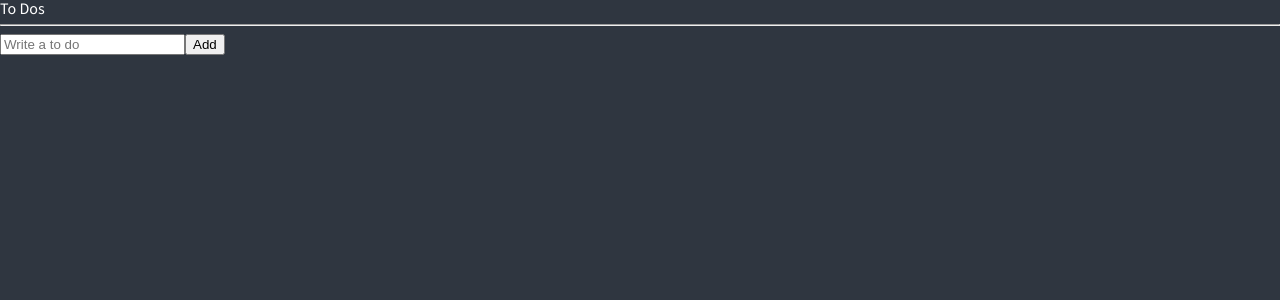
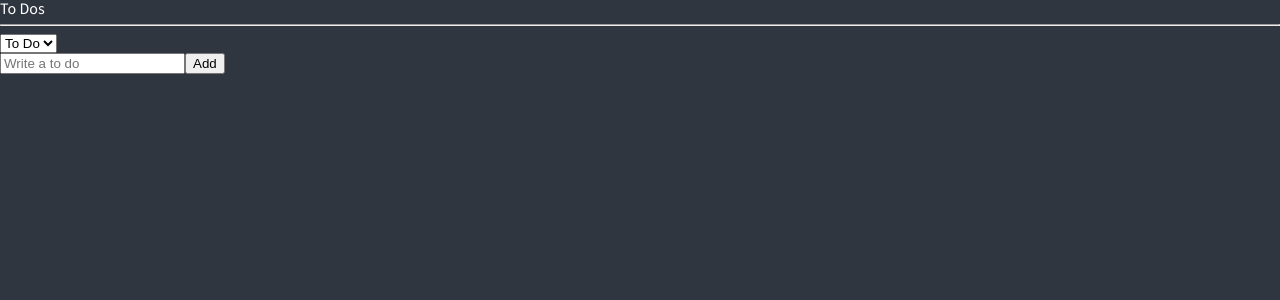
Before and after one commit to YooEuiseonBlog/selector-app, a React (Create React App) app: page / in a window 1280 px wide. Shown: the top 300 px of the page. Built offline with nearby package versions, Linux system fonts and the light colour scheme.

Commit message:
selector get 적용

```diff
--- a/src/atoms.ts
+++ b/src/atoms.ts
@@ -1,4 +1,4 @@
-import { atom } from "recoil";
+import { atom, selector } from "recoil";
 
 export interface IToDo {
   id: number;
@@ -6,7 +6,29 @@ export interface IToDo {
   category: "TO_DO" | "DOING" | "DONE";
 }
 
+export const categoryState = atom({
+  key: "category",
+  default: "TO_DO",
+});
+
 export const toDoState = atom<IToDo[]>({
   key: "toDo",
   default: [],
 });
+
+export const toDoSelector = selector({
+  key: "toDoSelector",
+  get: ({ get }) => {
+    const toDos = get(toDoState);
+    const category = get(categoryState);
+
+    // if (category === "TO_DO")
+    //   return toDos.filter((toDo) => toDo.category === "TO_DO");
+    // if (category === "DOING")
+    //   return toDos.filter((toDo) => toDo.category === "DOING");
+    // if (category === "DONE")
+    //   return toDos.filter((toDo) => toDo.category === "DONE");
+
+    return toDos.filter((toDo) => toDo.category === category);
+  },
+});
--- a/src/components/ToDoList2.tsx
+++ b/src/components/ToDoList2.tsx
@@ -1,19 +1,56 @@
-import { useRecoilValue } from "recoil";
+import { useRecoilState, useRecoilValue } from "recoil";
 import CreateToDo from "./CreateToDo";
-import { toDoState } from "../atoms";
+import { categoryState, toDoSelector, toDoState } from "../atoms";
 import ToDo from "./ToDo";
 
 function ToDoList2() {
   // const [toDos, setToDos] = useRecoilState(toDoState);
-  const toDos = useRecoilValue(toDoState);
-  console.log(toDos);
+  // const toDos = useRecoilValue(toDoState);
+  // const [toDo, doing, done] = useRecoilValue(toDoSelector);
+  const toDos = useRecoilValue(toDoSelector);
+  const [category, setCategory] = useRecoilState(categoryState);
+  const onInput = (event: React.FormEvent<HTMLSelectElement>) => {
+    setCategory(event.currentTarget.value);
+  };
+  console.log(category);
   return (
     <div>
+      {/* <h1>To Dos</h1>
+      <hr />
+      <CreateToDo />
+      <h2>ToDo</h2>
+      <ul>
+        {toDo.map((element) => (
+          <ToDo key={element.id} {...element} />
+        ))}
+      </ul>
+      <hr />
+      <h2>Doing</h2>
+      <ul>
+        {doing.map((element) => (
+          <ToDo key={element.id} {...element} />
+        ))}
+      </ul>
+      <hr />
+      <h2>Done</h2>
+      <ul>
+        {done.map((element) => (
+          <ToDo key={element.id} {...element} />
+        ))}
+      </ul>
+      <hr /> */}
       <h1>To Dos</h1>
       <hr />
+      {/* <form> */}
+      <select value={category} onInput={onInput}>
+        <option value="TO_DO">To Do</option>
+        <option value="DOING">Doing</option>
+        <option value="DONE">Done</option>
+      </select>
+      {/* </form> */}
       <CreateToDo />
       <ul>
-        {toDos.map((toDo) => (
+        {toDos?.map((toDo) => (
           <ToDo key={toDo.id} {...toDo} />
         ))}
       </ul>
```
